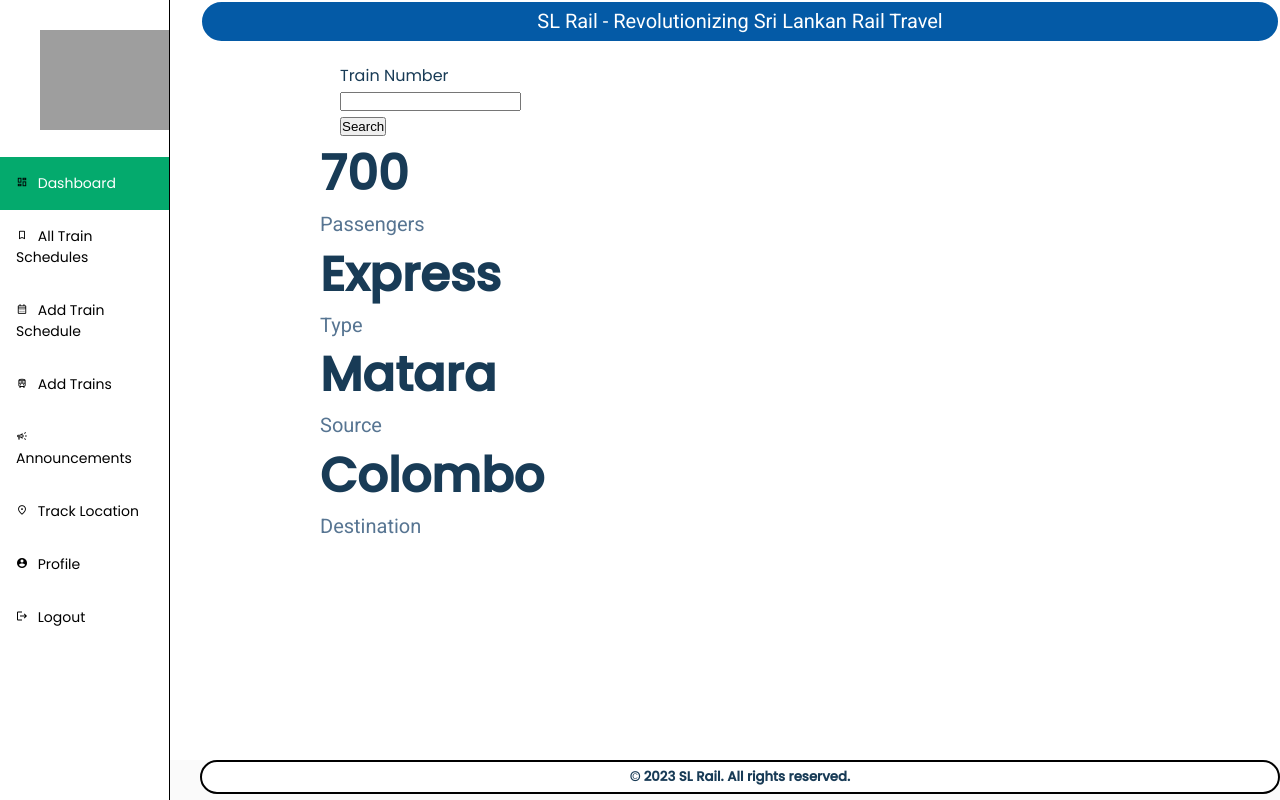
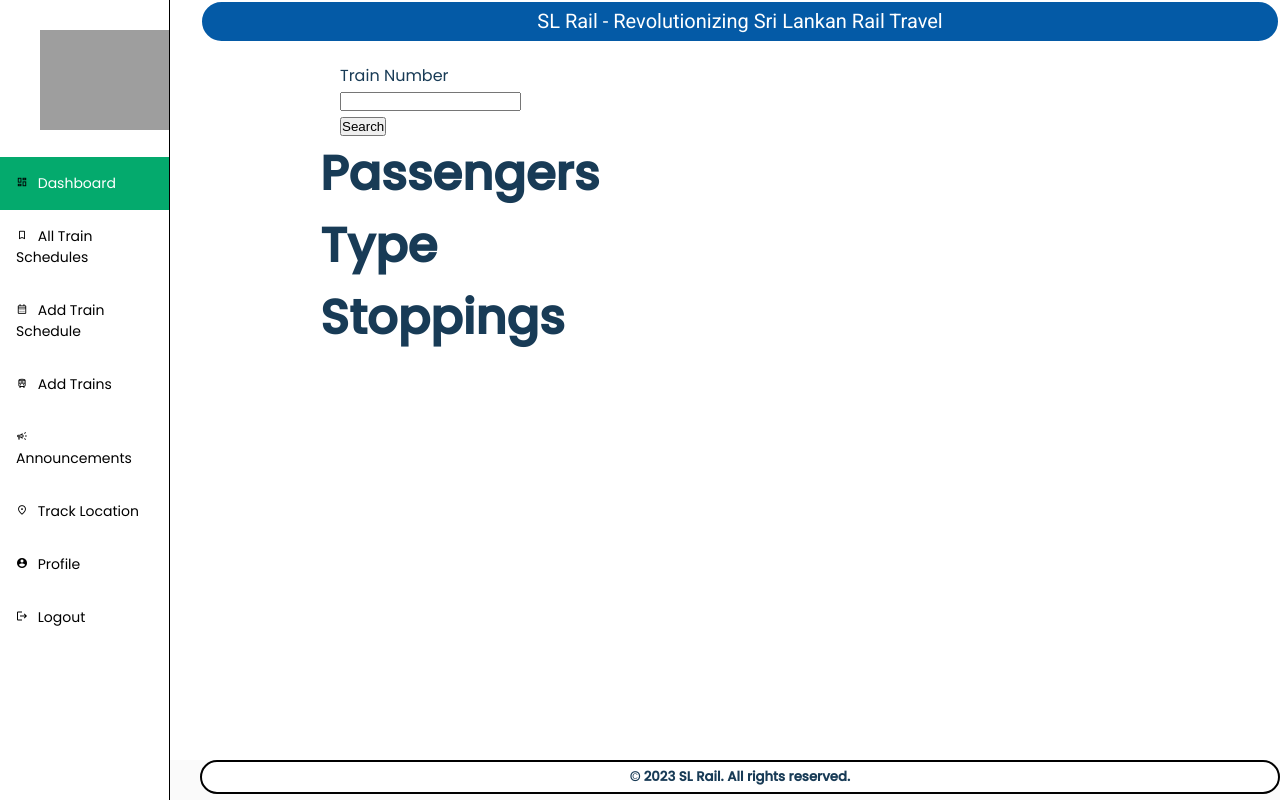
Before and after one commit to nimdz/SLRail, a PHP site: template app/views/StationMaster/sm_dashboard.php in a window 1280 px wide. Run offline with PHP 8.4, Linux system fonts and the light colour scheme; the template is opened without the code that fills it, so the values that code supplies are empty; grey boxes are pictures that could not be loaded.

Commit message:
Update sm_dashboard

```diff
--- a/app/views/StationMaster/sm_dashboard.php
+++ b/app/views/StationMaster/sm_dashboard.php
@@ -47,41 +47,40 @@ $activeLink = 'dashboard'; // Change this value according to the current page
 
    <section style="margin-top: 20px;">
         <div class="container">
-
+        <form action="/SlRail/train/searchTrain" method="post">
             <div class="tit" style="margin-left: 20px;">
                 <div class="col-25">
                     <label for="uname">Train Number</label>
                 </div>
                 <div class="tit_holder">
-                    <input type="text" id="uname" name="username" placeholder="" value="">
+                    <input type="text" id="uname" name="train_number" placeholder="" value="">
                 </div>
                 <div class="searchBtn">
                     <input type="submit" value="Search" class="update-btn" id="updatePro">
                 </div>
             </div>
+            </form>
             <div class="card-container">
                 <div class="card">
-                    <h1>700</h1>
-                    <p>Passengers</p>
+                    <h1>Passengers</h1>
+
                 </div>
                 <div class="card">
 
-                    <h1>Express</h1>
+                    <h1>Type</h1>
                     <!--<img src="/SlRail/public/assets/trainIcon.png" alt="Train Icon" class="train-icon">-->
-                    <p>Type</p>
+
                 </div>
 
             </div>
             <div class="card-container">
                 <div class="card">
-                    <h1>Matara</h1>
-                    <p>Source</p>
+                    <h1>Stoppings</h1>
+
                 </div>
-                <div class="card">
-                    <h1>Colombo</h1>
-                    <p>Destination</p>
-                </div>
+
             </div>
+
         </div>
     </section>
 
```
